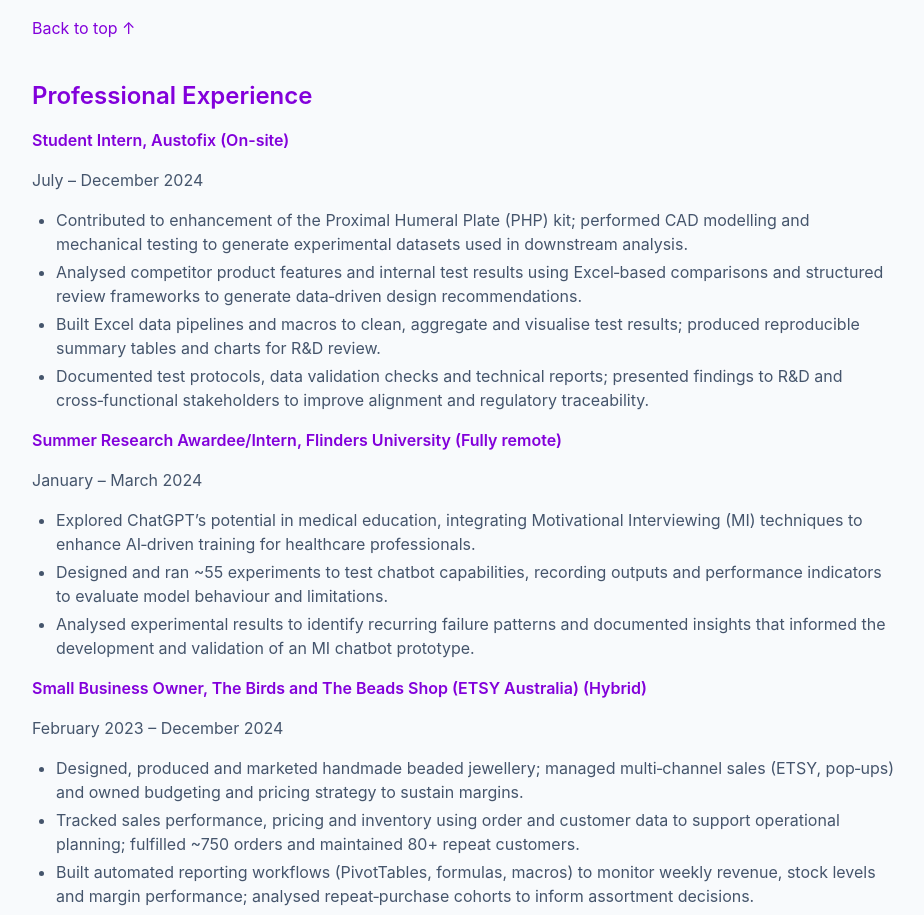
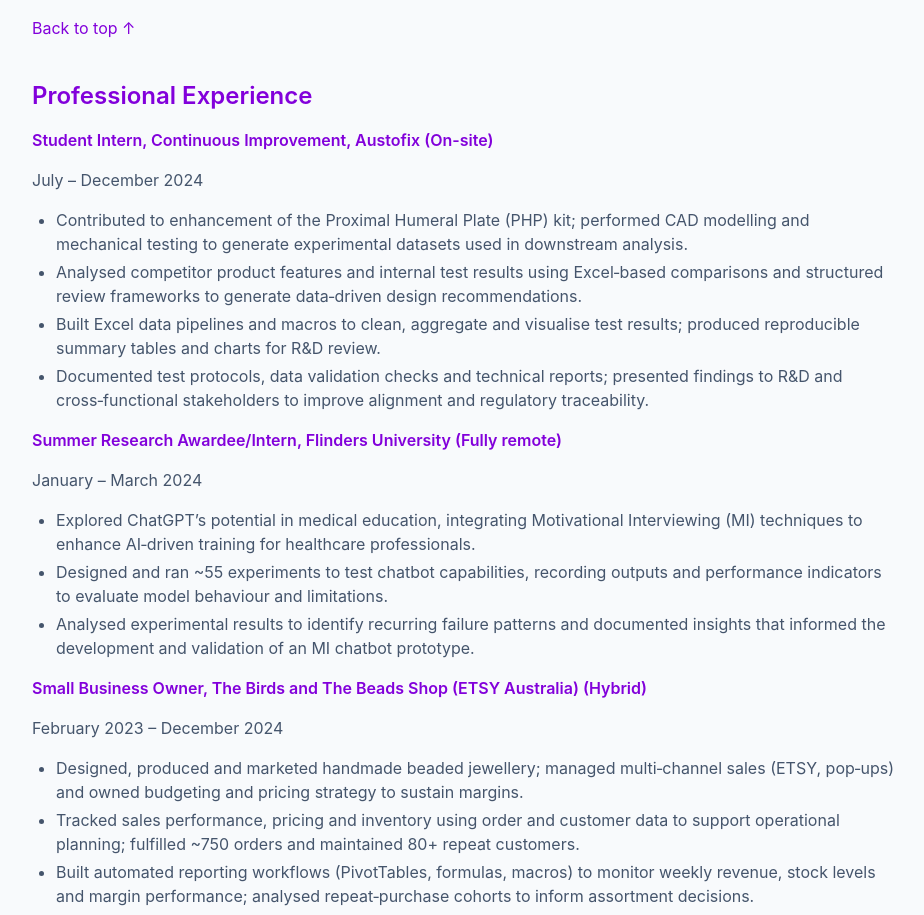
Before and after one commit to GemKW/gkw-portfolio, a SvelteKit app: page /resume in a window 1280 px wide. Shown: the part 1527-2442 px from the top of the page, without its empty margins (176-1100 px from the left). Built offline with nearby package versions, Linux system fonts and the light colour scheme.

Commit message:
Update internship title in professional experience section

```diff
--- a/src/routes/resume/+page.svelte
+++ b/src/routes/resume/+page.svelte
@@ -109,7 +109,7 @@
     <h2 class="text-2xl font-semibold">Professional Experience</h2>
 
     <p class="font-semibold text-slate-600 dark:text-slate-300">
-      Student Intern, Austofix (On-site)
+      Student Intern, Continuous Improvement, Austofix (On-site)
     </p>
     <p class="text-slate-600 dark:text-slate-300">July – December 2024</p>
     <ul class="list-disc pl-6 space-y-1 text-slate-600 dark:text-slate-300">
```
